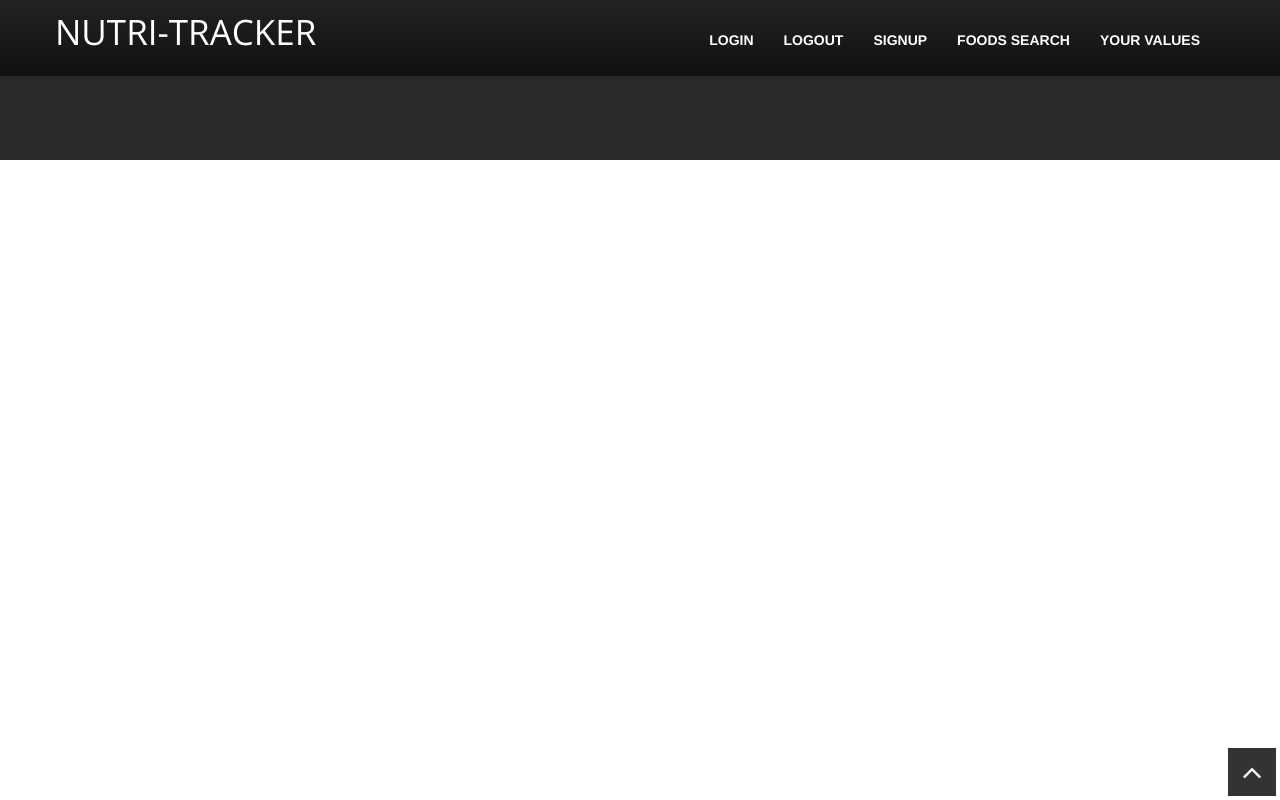
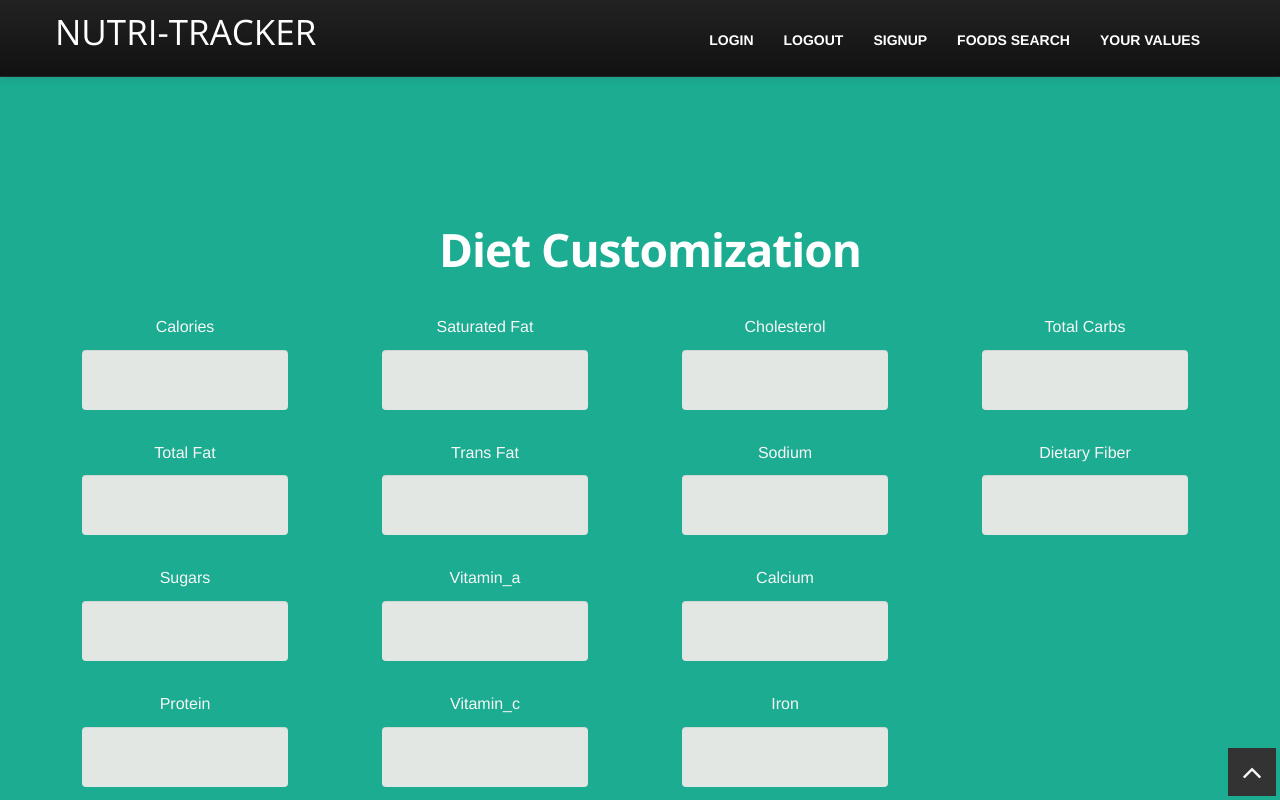
Before and after one commit to BJSummerfield/Nutritracker, a Vue app: page /diet in a window 1280 px wide. Shown: the top 800 px of the page. Built offline with nearby package versions, Linux system fonts and the light colour scheme; what vue-datetime would draw is missing.

Commit message:
add diets

```diff
--- a/public/css/style.css
+++ b/public/css/style.css
@@ -961,7 +961,7 @@ section#about {
 	font-family: 'Open Sans', sans serif;
 	border: 0;
 	font-size:16px;
-	text-align: left;
+	text-align: center;
 	vertical-align: middle;
 }
 
--- a/src/chart-data.js
+++ b/src/chart-data.js
@@ -1,13 +1,33 @@
 export const nutrientChartData = {
   type: 'bar',
   data: {
-    labels: ["Protein", "Sodium", "Calories"],
+    labels: [
+      "Calories - kcal",
+      "Total - Fat g",
+      "Saturated - Fat g",
+      "Trans - Fat g",
+      "Cholesterol - mg",
+      "Sodium - mg",
+      "Total - Carbs g",
+      "Dietary - Fiber g",
+      "Sugars - g",
+      "Protein - g",
+      "Vitamin A - mg",
+      "Vitamin C - mg",
+      "Calcium - mg",
+      "Iron - mg"],
     datasets: [
       { // one line graph
         label: 'Current Values',
-        data: [80,75,1500],
+        data: [],
         backgroundColor: [
           'rgba(54,73,93,.5)', // Blue
+          'rgba(54,73,93,.5)',
+          'rgba(54,73,93,.5)',
+          'rgba(54,73,93,.5)',
+          'rgba(54,73,93,.5)',
+          'rgba(54,73,93,.5)',
+          'rgba(54,73,93,.5)',
           'rgba(54,73,93,.5)',
           'rgba(54,73,93,.5)',
           'rgba(54,73,93,.5)',
@@ -25,12 +45,18 @@ export const nutrientChartData = {
           '#36495d',
           '#36495d',
           '#36495d',
+          '#36495d',
+          '#36495d',
+          '#36495d',
+          '#36495d',
+          '#36495d',
+          '#36495d',
         ],
         borderWidth: 3
       },
       { // another line graph
         label: 'Target Values',
-        data: [70, 400, 2300],
+        data: [2000, 65, 22, 2, 300, 2300, 300, 30, 33, 50, 900, 90, 1000, 8],
         backgroundColor: [
           // 'rgba(71, 183,132,.5)',
           // 'rgba(71, 183,132,.5)',
--- a/src/router.js
+++ b/src/router.js
@@ -3,9 +3,10 @@ import Router from 'vue-router';
 import Signup from './views/Signup.vue';
 import Login from './views/Login.vue';
 import Logout from './views/Logout.vue';
-import ConsumptionIndex from './views/ConsumptionIndex.vue';
+import Consumption from './views/Consumption.vue';
 import Home from './views/Home.vue';
-import FoodsIndex from './views/FoodsIndex.vue';
+import Foods from './views/Foods.vue';
+import Diet from './views/Diet.vue';
 
 Vue.use(Router);
 
@@ -31,12 +32,17 @@ export default new Router({
     {
       path: "/consumptions",
       name: "index",
-      component: ConsumptionIndex
+      component: Consumption
     },
     {
       path: "/foods",
       name: "foods",
-      component: FoodsIndex
+      component: Foods
+    },
+    {
+      path: "/diet",
+      name: "diet",
+      component: Diet
     },
     {
       path: "/",
--- a/src/views/ConsumptionIndex.vue
+++ b/src/views/Consumption.vue
@@ -55,7 +55,18 @@
                   <div v-if="consumption === currentConsumption">
                     <p>Protein: {{ consumption.protein }}</p>
                     <p>Sodium: {{ consumption.sodium }}</p>
-                    <p>Calories: {{ consumption.energy }}</p>
+                    <p>Energy: {{ consumption.energy }}</p>
+                    <p>Total Fat: {{ consumption.total_fat }}</p>
+                    <p>Saturated Fat: {{ consumption.saturated_fat }}</p>
+                    <p>Trans Fat: {{ consumption.trans_fat }}</p>
+                    <p>Cholesterol: {{ consumption.cholesterol }}</p>
+                    <p>Total Carbs: {{ consumption.total_carbs }}</p>
+                    <p>Dietary Fiber: {{ consumption.dietary_fiber }}</p>
+                    <p>Sugars: {{ consumption.sugars }}</p>
+                    <p>Vitamin A: {{ consumption.vitamin_a }}</p>
+                    <p>Vitamin C: {{ consumption.vitamin_c }}</p>
+                    <p>Calcium: {{ consumption.calcium }}</p>
+                    <p>Iron: {{ consumption.iron }}</p>
                     <button v-on:click="deleteConsumption(consumption)">Remove</button>
                   </div>
                 </div>
@@ -71,7 +82,7 @@
 import Chart from 'chart.js';
 import nutrientChartData from '../chart-data.js';
 import axios from "axios";
-import Vue from 'vue';
+// import Vue from 'vue';
 export default {
   data: function() {
     return {
@@ -82,10 +93,15 @@ export default {
       dailyValue: [],
       date: "",
       chart: null,
-      sortTerm: "All"
+      sortTerm: "All",
+      diet: []
     };
   },
   created: function() {
+    axios.get("/api/diets").then(response => {
+      this.diet = response.data;
+    });
+    console.log(this.diet);
     this.date = this.getDate;
     this.updateConsumptions();
     console.log(this.date);
@@ -149,14 +165,47 @@ export default {
       var protein = 0;
       var sodium = 0;
       var energy = 0;
+      var totalFat = 0;
+      var saturatedFat = 0;
+      var transFat = 0;
+      var cholesterol = 0;
+      var totalCarbs = 0;
+      var dietaryFiber = 0;
+      var sugars = 0;
+      var vitaminA = 0;
+      var vitaminC = 0;
+      var calcium = 0;
+      var iron = 0;
       this.filteredConsumptions.forEach(function(consumption) {
         protein += consumption.protein;
         sodium += consumption.sodium;
         energy += consumption.energy;
+        totalFat += consumption.total_fat;
+        saturatedFat += consumption.saturated_fat;
+        transFat += consumption.trans_fat;
+        cholesterol += consumption.cholesterol;
+        totalCarbs += consumption.total_carbs;
+        dietaryFiber += consumption.dietary_fiber;
+        sugars += consumption.sugars;
+        vitaminA += consumption.vitamin_a;
+        vitaminC += consumption.vitamin_c;
+        calcium += consumption.calcium;
+        iron += consumption.iron;
       }),
+      this.dailyValue.push(energy),
+      this.dailyValue.push(totalFat),
+      this.dailyValue.push(saturatedFat),
+      this.dailyValue.push(transFat),
+      this.dailyValue.push(cholesterol),
+      this.dailyValue.push(sodium),
+      this.dailyValue.push(totalCarbs),
+      this.dailyValue.push(dietaryFiber),
+      this.dailyValue.push(sugars),
       this.dailyValue.push(protein),
-      this.dailyValue.push(sodium),
-      this.dailyValue.push(energy),
+      this.dailyValue.push(vitaminA),
+      this.dailyValue.push(vitaminC),
+      this.dailyValue.push(calcium),
+      this.dailyValue.push(iron),
       this.nutrientChartData.data.datasets[0].data = this.dailyValue;
     },
 
--- /dev/null
+++ b/src/views/Diet.vue
@@ -0,0 +1,111 @@
+<template>
+  <section id="signup" class="section green">
+    <div class="container">
+      <div class="row">
+        <div class="cform" id="contact-form">
+          <form v-on:submit.prevent="submit()">
+            <h4>Diet Customization</h4>
+            <div class="row">
+            	<div class="span3">
+	            	<p>Calories</p>
+	            	<input type="text" class="form-control" v-model="energy" value="2000">
+								<p>Total Fat</p>
+								<input type="text" class="form-control" v-model="total_fat" value="65">
+							</div>
+							<div class="span3">
+								<p>Saturated Fat</p>
+								<input type="text" class="form-control" v-model="saturated_fat" value="22">
+								<p>Trans Fat</p>
+								<input type="text" class="form-control" v-model="trans_fat" value="2">
+							</div>
+							<div class="span3">
+								<p>Cholesterol</p>
+								<input type="text" class="form-control" v-model="cholesterol" value="300">
+								<p>Sodium</p>
+								<input type="text" class="form-control" v-model="sodium" value="2300">
+							</div>
+							<div class="span3">
+								<p>Total Carbs</p>
+								<input type="text" class="form-control" v-model="total_carbs" value="300">
+								<p>Dietary Fiber</p>
+								<input type="text" class="form-control" v-model="dietary_fiber" value="30">
+							</div>
+							<div class="span3">
+								<p>Sugars</p>
+								<input type="text" class="form-control" v-model="sugars" value="33">
+								<p>Protein</p>
+								<input type="text" class="form-control" v-model="protein" value="50">
+							</div>
+							<div class="span3">
+								<p>Vitamin_a</p>
+								<input type="text" class="form-control" v-model="vitamin_a" value="900">
+								<p>Vitamin_c</p>
+								<input type="text" class="form-control" v-model="vitamin_c" value="90">
+							</div>
+							<div class="span3">
+								<p>Calcium</p>
+								<input type="text" class="form-control" v-model="calcium" value="1000">
+								<p>Iron</p>
+								<input type="text" class="form-control" v-model="iron" value="8">
+							</div>
+						</div>
+						<input type="submit" class="btn btn-primary" value="Submit">
+          </form>
+        </div>
+      </div>
+    </div>
+  </section>
+</template>
+
+<script>
+import axios from "axios";
+
+export default {
+  data: function() {
+    return {
+      energy: "",
+      total_fat: "",
+      saturated_fat: "",
+      trans_fat: "",
+      cholesterol: "",
+      sodium: "",
+      total_carbs: "",
+      dietary_fiber: "",
+      sugars: "",
+      protein: "",
+      vitamin_a: "",
+      vitamin_c: "",
+      calcium: "",
+      iron: ""
+    };
+  },
+  methods: {
+    submit: function() {
+      var params = {
+        energy: this.energy,
+        total_fat: this.total_fat,
+        saturated_fat: this.saturated_fat,
+        trans_fat: this.trans_fat,
+        cholesterol: this.cholesterol,
+        sodium: this.sodium,
+        total_carbs: this.total_carbs,
+        dietary_fiber: this.dietary_fiber,
+        sugars: this.sugars,
+        protein: this.protein,
+        vitamin_a: this.vitamin_a,
+        vitamin_c: this.vitamin_c,
+        calcium: this.calcium,
+        iron: this.iron,
+      };
+      axios
+        .post("/api/diets", params)
+        .then(response => {
+          this.$router.push("/consumptions");
+        })
+        .catch(error => {
+          this.errors = error.response.data.errors;
+        });
+    }
+  }
+};
+</script>
--- a/src/views/FoodsIndex.vue
+++ b/src/views/Foods.vue
@@ -96,30 +96,79 @@ export default {
       console.log(food.food['desc']['name']);
 
       var nutrientGrab = (nutrient) => {
-        var value =  food.food.nutrients.filter(d => d.name === nutrient);
-        return valueGrab(value);
+        try {
+          var value =  food.food.nutrients.filter(d => d.name === nutrient);
+          return valueGrab(value);
+        } catch (error) {
+          return "0";
+        }
       };
 
       var valueGrab = (nutrient) => {
-        return nutrient[0].measures.filter(d => d && d.label === label);
+        var value = nutrient[0].measures.filter(d => d && d.label === label);
+        return value[0].value;
       };
 
-      var energy = nutrientGrab("Energy");
+      var protein = nutrientGrab("Protein");
+      console.log(protein);
+
+      var sodium = nutrientGrab('Sodium, Na');
+      console.log(sodium);
+
+      var energy = nutrientGrab('Energy');
       console.log(energy);
 
-      var protien = nutrientGrab("Protein");
-      console.log(protien);
+      var totalFat = nutrientGrab('Total lipid (fat)');
+      console.log(totalFat);
 
-      var sodium = nutrientGrab("Sodium, Na");
-      console.log(sodium);
+      var saturatedFat = nutrientGrab('Fatty acids, total saturated');
+      console.log(saturatedFat);
+
+      var transFat = nutrientGrab('Fatty acids, total trans');
+      console.log(transFat);
+
+      var cholesterol = nutrientGrab('Cholesterol');
+      console.log(cholesterol);
+
+      var totalCarbs = nutrientGrab('Carbohydrate, by difference');
+      console.log(totalCarbs);
+
+      var dietaryFiber = nutrientGrab('Fiber, total dietary');
+      console.log(dietaryFiber);
+
+      var sugars = nutrientGrab('Sugars, total');
+      console.log(sugars);
+
+      var vitaminA = nutrientGrab('Vitamin A, IU');
+      console.log(vitaminA);
+
+      var vitaminC = nutrientGrab('Vitamin C, total ascorbic acid');
+      console.log(vitaminC);
+
+      var calcium = nutrientGrab('Calcium, Ca');
+      console.log(calcium);
+
+      var iron = nutrientGrab('Iron, Fe');
+      console.log(iron);
 
       var params = {
         meal: this.meal,
         date: this.date,
         name: food.food.desc.name,
-        protein: protien[0].value,
-        sodium: sodium[0].value,
-        energy: energy[0].value
+        energy: energy,
+        total_fat: totalFat,
+        saturated_fat: saturatedFat,
+        trans_fat: transFat,
+        cholesterol: cholesterol,
+        sodium: sodium,
+        total_carbs: totalCarbs,
+        dietary_fiber: dietaryFiber,
+        sugars: sugars,
+        protein: protein,
+        vitamin_a: vitaminA,
+        vitamin_c: vitaminC,
+        calcium: calcium,
+        iron: iron
       };
       console.log(params);
       axios.post("/api/consumptions", params).then(response => {
@@ -129,8 +178,8 @@ export default {
         this.getGroups();
         this.moreInfo();
       }).catch(error => {
+        this.errors = error.response.data.errors;
         console.log(error.response.data.errors);
-        this.errors = error.response.data.errors;
       });
     },
 
```
